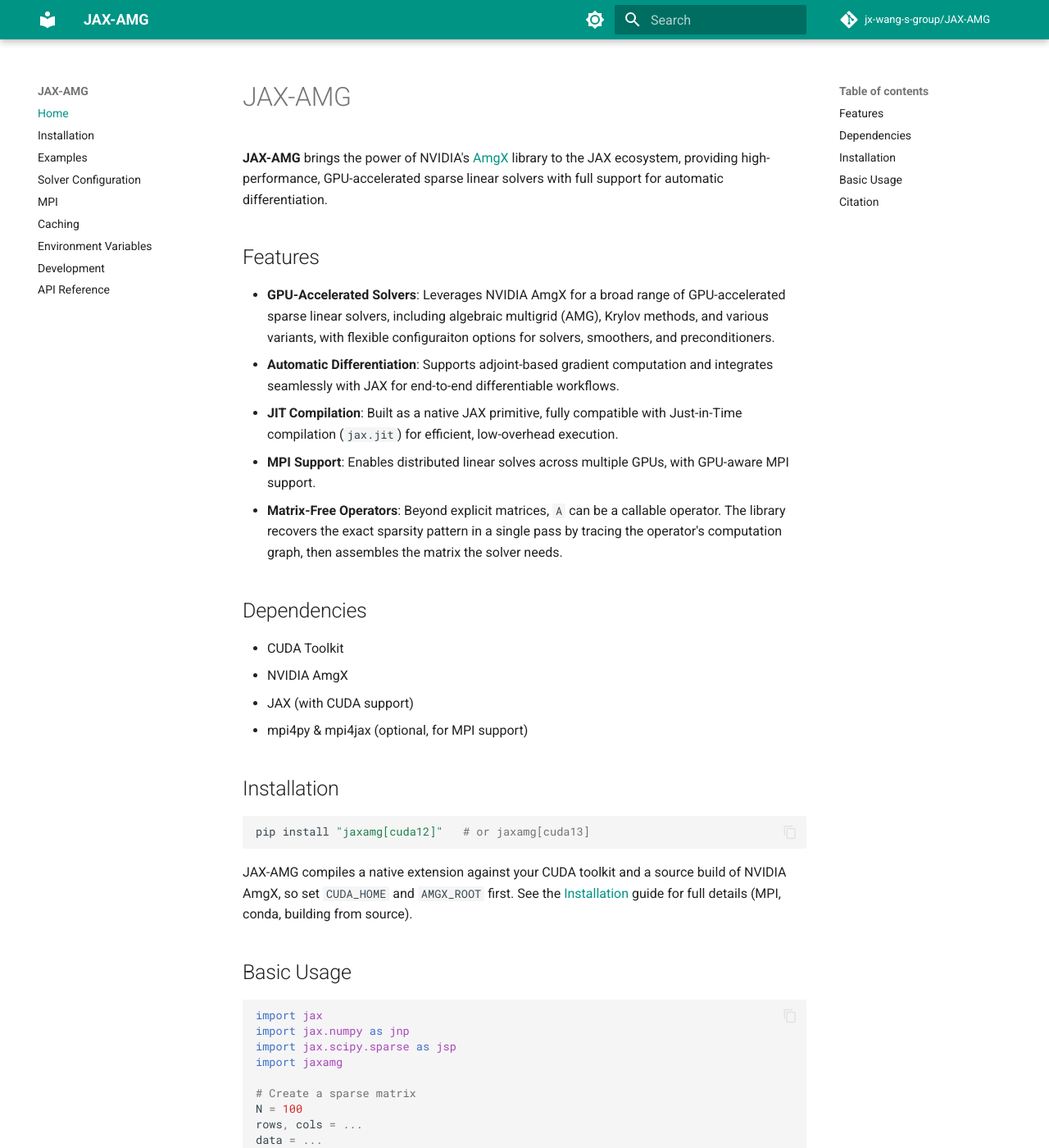
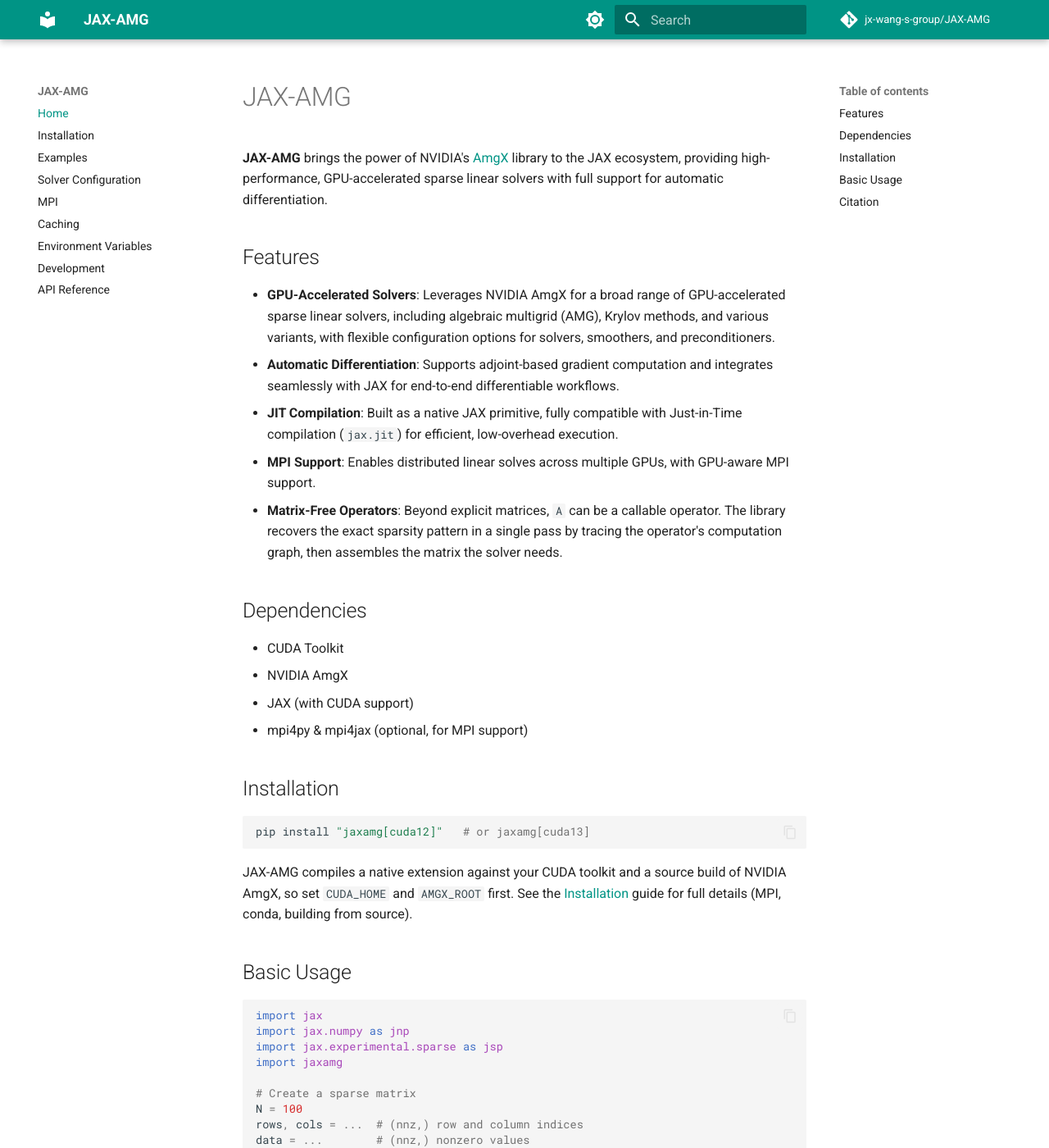
Before and after one commit to jx-wang-s-group/JAX-AMG, an MkDocs documentation site: the page built from docs/index.md, in a window 1280 px wide and 1400 px high. Shown: the whole window at 82% size. Built offline with MkDocs 1.6.1 and Material for MkDocs 9.7.7, drawn with Linux system fonts in a browser that asks for light colours; comment, search, counter and statistics services are not loaded; some of the changed text lies outside the part shown.

Commit message:
Fix documentation: broken index example, missing API entry, stale default config

````diff
--- a/docs/index.md
+++ b/docs/index.md
@@ -4,7 +4,7 @@
 
 ## Features
 
-- **GPU-Accelerated Solvers**: Leverages NVIDIA AmgX for a broad range of GPU-accelerated sparse linear solvers, including algebraic multigrid (AMG), Krylov methods, and various variants, with flexible configuraiton options for solvers, smoothers, and preconditioners.
+- **GPU-Accelerated Solvers**: Leverages NVIDIA AmgX for a broad range of GPU-accelerated sparse linear solvers, including algebraic multigrid (AMG), Krylov methods, and various variants, with flexible configuration options for solvers, smoothers, and preconditioners.
 - **Automatic Differentiation**: Supports adjoint-based gradient computation and integrates seamlessly with JAX for end-to-end differentiable workflows.
 - **JIT Compilation**: Built as a native JAX primitive, fully compatible with Just-in-Time compilation (`jax.jit`) for efficient, low-overhead execution.
 - **MPI Support**: Enables distributed linear solves across multiple GPUs, with GPU-aware MPI support.
@@ -30,14 +30,14 @@
 ```python
 import jax
 import jax.numpy as jnp
-import jax.scipy.sparse as jsp
+import jax.experimental.sparse as jsp
 import jaxamg
 
 # Create a sparse matrix
 N = 100
-rows, cols = ...
-data = ...
-A = jsp.BCOO((data, (rows, cols)), shape=(N, N))
+rows, cols = ...  # (nnz,) row and column indices
+data = ...        # (nnz,) nonzero values
+A = jsp.BCOO((data, jnp.stack([rows, cols], axis=1)), shape=(N, N))
 b = jnp.ones(N)
 
 # Solve Ax = b
@@ -47,6 +47,8 @@
 print(f"Iterations: {info['iterations']}")
 print(f"Residual: {info['residual']}")
 ```
+
+`A` can be any sparse matrix (`jax.experimental.sparse` BCSR/BCOO, SciPy sparse), a dense array, or a matrix-free callable operator.
 
 Refer to [Examples](examples.md) for additional usage examples.
 
````
Also changed, not shown: docs/api.md (+6 -0 lines), docs/caching.md (+1 -1 lines), docs/config.md (+10 -3 lines), docs/development.md (+1 -1 lines).
